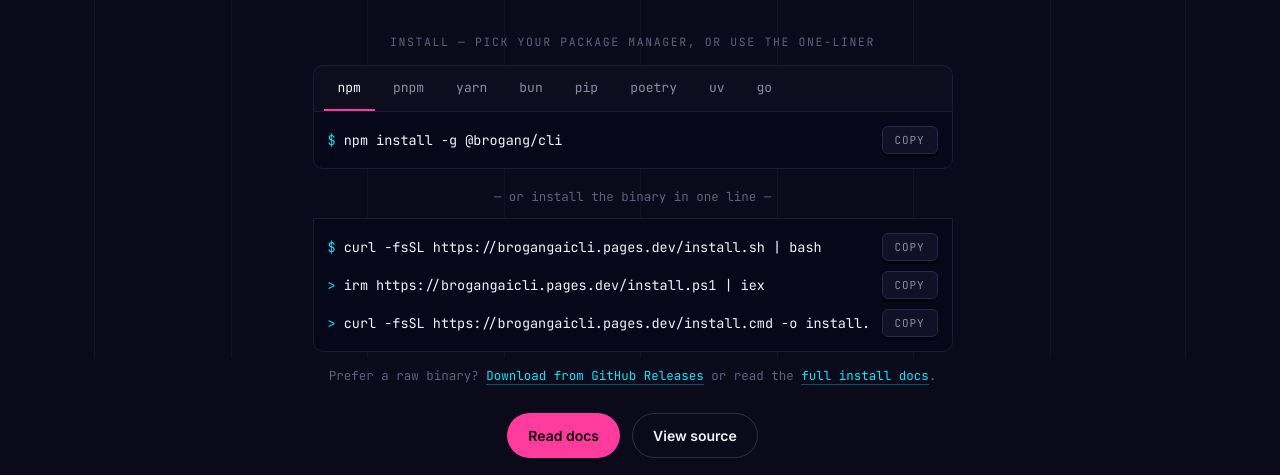
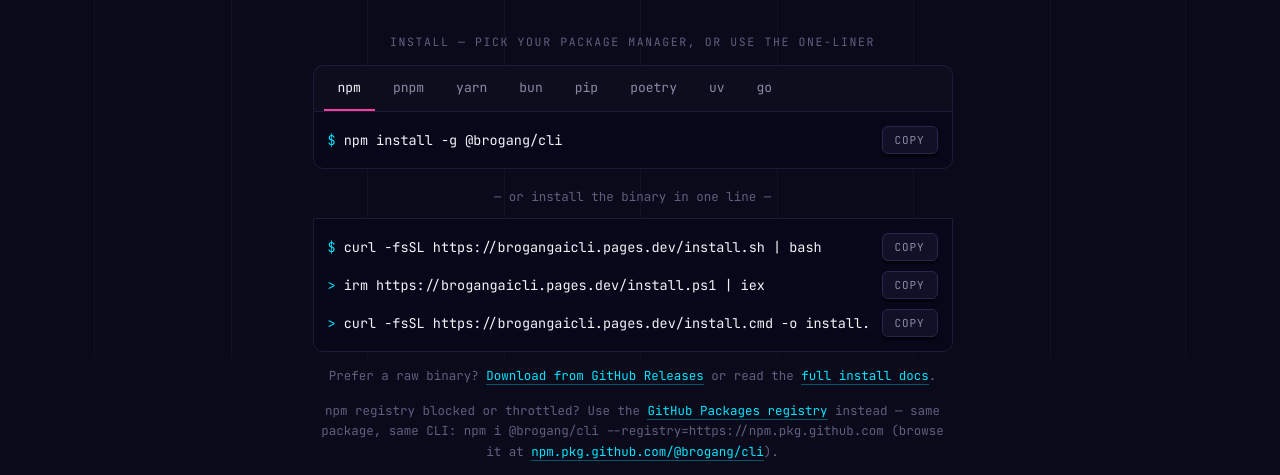
Before and after one commit to TechAdityaBRO/brogang-cli, a plain HTML site: page index.html in a window 1280 px wide. Shown: the part 442-917 px from the top of the page. Drawn offline with Linux system fonts and the light colour scheme.

Commit message:
docs: mention GitHub Packages registry fallback + package page

```diff
--- a/index.html
+++ b/index.html
@@ -652,6 +652,13 @@
         <a href="https://github.com/TechAdityaBRO/brogang-cli/releases" target="_blank" rel="noopener">Download from GitHub Releases</a>
         or read the <a href="https://github.com/TechAdityaBRO/brogang-cli#install" target="_blank" rel="noopener">full install docs</a>.
       </p>
+      <p class="alt">
+        npm registry blocked or throttled? Use the
+        <a href="https://github.com/orgs/BRO-GANG/packages" target="_blank" rel="noopener">GitHub Packages registry</a>
+        instead — same package, same CLI:
+        <code>npm i @brogang/cli --registry=https://npm.pkg.github.com</code>
+        (browse it at <a href="https://npm.pkg.github.com/@brogang/cli" target="_blank" rel="noopener">npm.pkg.github.com/@brogang/cli</a>).
+      </p>
     </div>
 
     <div class="hero-cta">
```
Also changed, not shown: worker/public/index.html (+7 -0 lines).
